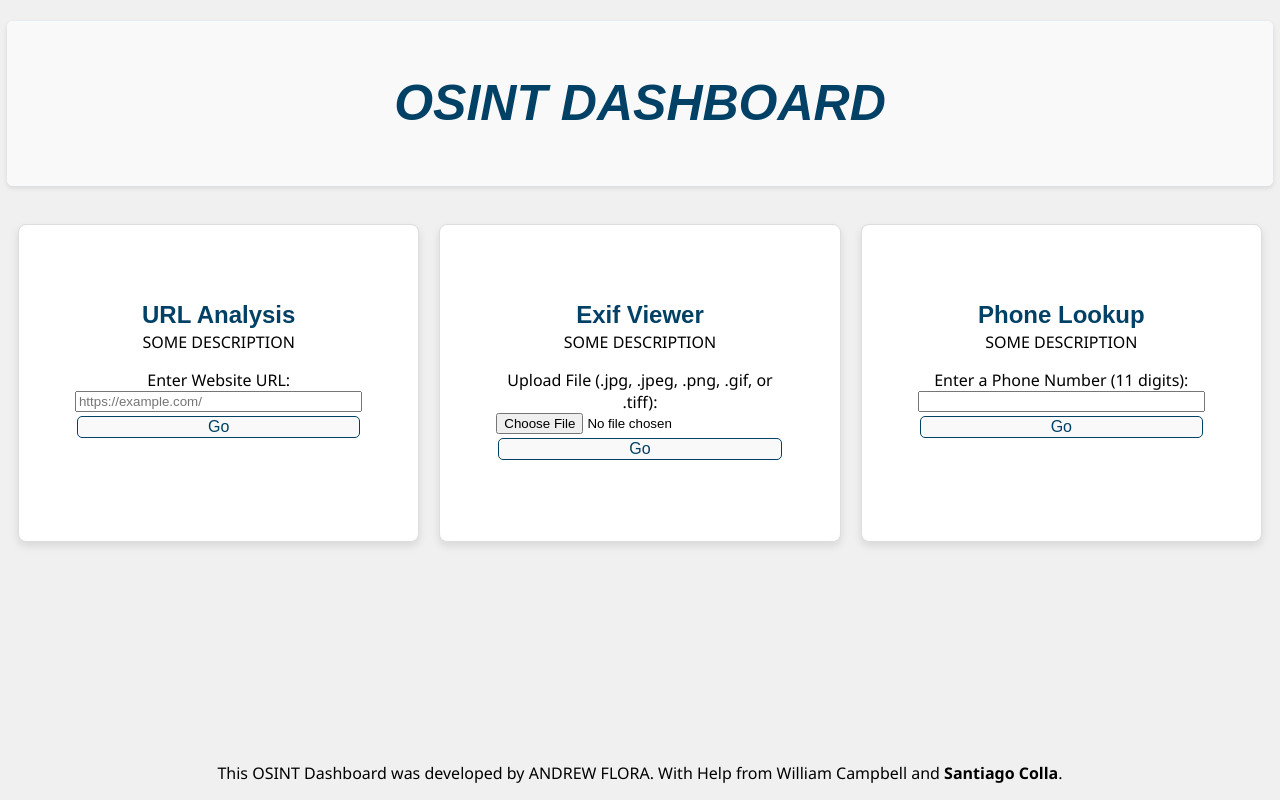
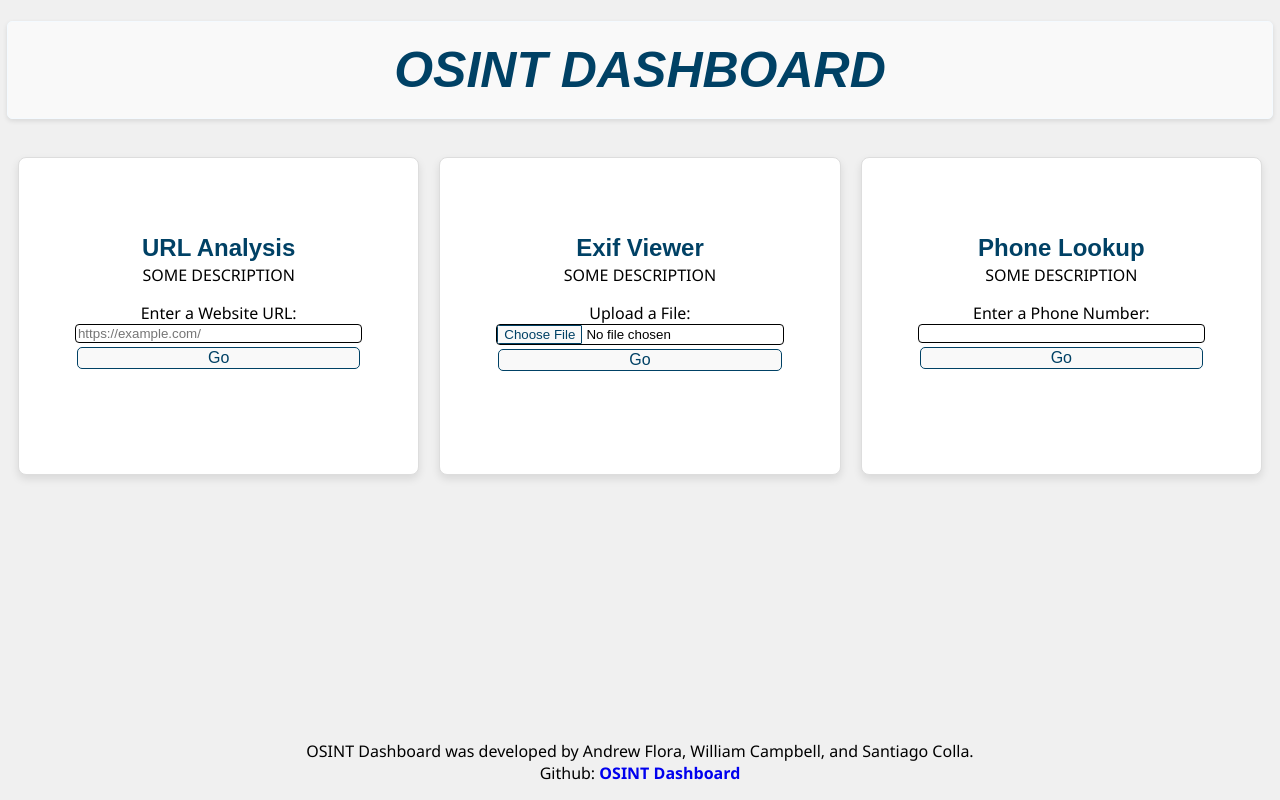
Before and after one commit to campwill/osint-dashboard, a Flask app: page / in a window 1280 px wide. Run offline with Flask 3, Linux system fonts and the light colour scheme; some web fonts are replaced.

Commit message:
12/6/23 - formatting and styling changes

```diff
--- a/static/styles.css
+++ b/static/styles.css
@@ -24,6 +24,18 @@ input[type="text"] {
   border-radius: 5px;
   outline: none;
 }
+
+input[type="file"]::file-selector-button {
+  border: 1px solid #004165;
+  text-align: center;
+  text-decoration: none;
+  display: inline-block;
+  cursor: pointer;
+  border-radius: 1px;
+  background-color: #F9F9F9;
+  color: #004165;
+}
+
 .input-container {
   display: flex;
   flex-direction: column;
--- a/static/tools.css
+++ b/static/tools.css
@@ -15,7 +15,7 @@ html{
   box-shadow: 0 4px 8px rgba(0, 0, 0, 0.1);
   width: auto;
   max-width: 100%;
-
+  margin-bottom: 20px;
 }
 #tools-container {
   display: flex;
--- a/templates/header.html
+++ b/templates/header.html
@@ -1,4 +1,4 @@
 <link rel="stylesheet" type="text/css" href="static/header.css" />
 <div id="dropdown-container">
-  <h1 id="title">OSINT DASHBOARD</h1>
+  <a href="{{ url_for('index') }}" style="text-decoration: none; font-weight: bold;" id="title">OSINT DASHBOARD</a>
 </div>
--- a/templates/index.html
+++ b/templates/index.html
@@ -26,7 +26,7 @@
             <h2>URL Analysis</h2>
             <p>SOME DESCRIPTION</p>
 
-            <label for="web_input">Enter Website URL:</label>
+            <label for="web_input">Enter a Website URL:</label>
 
             <input
               type="url"
@@ -34,6 +34,7 @@
               id="web_input"
               placeholder="https://example.com/"
               pattern="https?:\/\/(www\.)?.+\..+"
+              style="border: 1px solid; border-radius: 4px;"
               required
             />
             <button type="submit">Go</button>
@@ -44,7 +45,7 @@
             <h2>Exif Viewer</h2>
             <p>SOME DESCRIPTION</p>
             <label for="file_input"
-              >Upload File (.jpg, .jpeg, .png, .gif, or .tiff):</label
+              >Upload a File:</label
             >
             <input
               class="form-control"
@@ -52,6 +53,7 @@
               name="fileToUpload"
               accept=".jpg,.jpeg,.png,.gif,.tiff"
               id="file"
+              style="border: 1px solid; border-radius: 4px;"
               required
             />
             <button type="analyze">Go</button>
@@ -62,12 +64,13 @@
           <div class="input-container">
             <h2>Phone Lookup</h2>
             <p>SOME DESCRIPTION</p>
-            <label for="phone_input">Enter a Phone Number (11 digits):</label>
+            <label for="phone_input">Enter a Phone Number:</label>
             <input
               type="tel"
               name="phone_input"
               id="phone_input"
               title="Please enter only numeric digits"
+              style="border: 1px solid; border-radius: 4px;"
               required
             />
             <button type="submit">Go</button>
@@ -77,8 +80,8 @@
 
       <div class="credits">
         <p>
-          This OSINT Dashboard was developed by ANDREW FLORA. With Help from
-          William Campbell and <b>Santiago Colla</b>.
+          OSINT Dashboard was developed by Andrew Flora, William Campbell, and Santiago Colla.<br>
+          Github: <b><a href="https://github.com/campwill/osint-dashboard" style="text-decoration: none; font-weight: bold;">OSINT Dashboard</a></b>
         </p>
       </div>
     </div>
```
